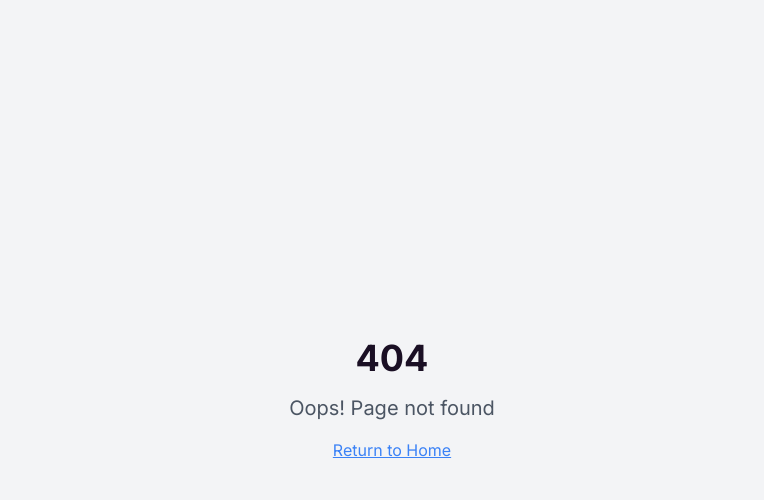
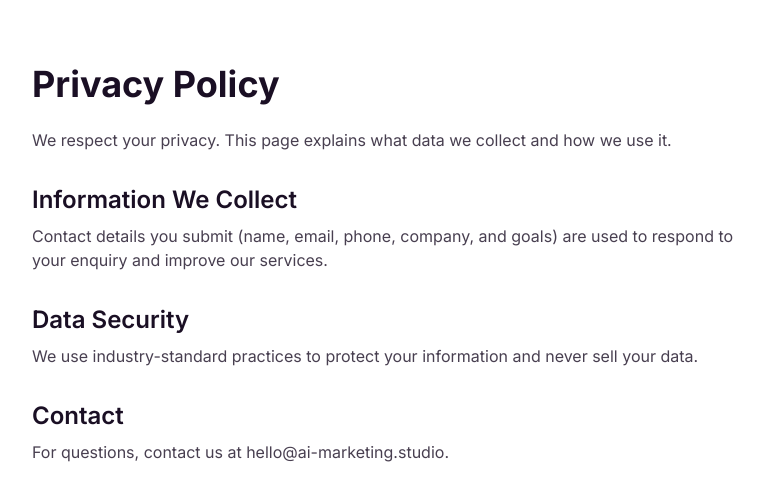
Before and after one commit to KSaiSreeLasya/AXISPHERE1, a React (Vite) app: page /privacy-policy in a window 1280 px wide. Before the commit this address had no page. Shown: the top 500 px of the page, without its empty margins (248-1012 px from the left). Built offline with nearby package versions, Linux system fonts and the light colour scheme.

Commit message:
Create Privacy Policy page
cgen-952ea8381afa4e2a8a839ff5546a08cf

```diff
--- a/client/App.tsx
+++ b/client/App.tsx
@@ -8,6 +8,8 @@ import { QueryClient, QueryClientProvider } from "@tanstack/react-query";
 import { BrowserRouter, Routes, Route } from "react-router-dom";
 import Index from "./pages/Index";
 import NotFound from "./pages/NotFound";
+import PrivacyPolicy from "./pages/PrivacyPolicy";
+import TermsOfService from "./pages/TermsOfService";
 
 const queryClient = new QueryClient();
 
@@ -19,6 +21,8 @@ const App = () => (
       <BrowserRouter>
         <Routes>
           <Route path="/" element={<Index />} />
+          <Route path="/privacy-policy" element={<PrivacyPolicy />} />
+          <Route path="/terms" element={<TermsOfService />} />
           {/* ADD ALL CUSTOM ROUTES ABOVE THE CATCH-ALL "*" ROUTE */}
           <Route path="*" element={<NotFound />} />
         </Routes>
--- /dev/null
+++ b/client/pages/PrivacyPolicy.tsx
@@ -0,0 +1,26 @@
+export default function PrivacyPolicy() {
+  return (
+    <div className="min-h-screen bg-background">
+      <section className="py-16">
+        <div className="container mx-auto px-6 max-w-3xl">
+          <h1 className="text-4xl font-bold mb-6">Privacy Policy</h1>
+          <p className="text-foreground/80 mb-4">
+            We respect your privacy. This page explains what data we collect and how we use it.
+          </p>
+          <h2 className="text-2xl font-semibold mt-8 mb-2">Information We Collect</h2>
+          <p className="text-foreground/80">
+            Contact details you submit (name, email, phone, company, and goals) are used to respond to your enquiry and improve our services.
+          </p>
+          <h2 className="text-2xl font-semibold mt-8 mb-2">Data Security</h2>
+          <p className="text-foreground/80">
+            We use industry-standard practices to protect your information and never sell your data.
+          </p>
+          <h2 className="text-2xl font-semibold mt-8 mb-2">Contact</h2>
+          <p className="text-foreground/80">
+            For questions, contact us at hello@ai-marketing.studio.
+          </p>
+        </div>
+      </section>
+    </div>
+  );
+}
--- /dev/null
+++ b/client/pages/TermsOfService.tsx
@@ -0,0 +1,26 @@
+export default function TermsOfService() {
+  return (
+    <div className="min-h-screen bg-background">
+      <section className="py-16">
+        <div className="container mx-auto px-6 max-w-3xl">
+          <h1 className="text-4xl font-bold mb-6">Terms of Service</h1>
+          <p className="text-foreground/80 mb-4">
+            By using our website and services, you agree to the following terms.
+          </p>
+          <h2 className="text-2xl font-semibold mt-8 mb-2">Use of Service</h2>
+          <p className="text-foreground/80">
+            You agree not to misuse our services or violate applicable laws.
+          </p>
+          <h2 className="text-2xl font-semibold mt-8 mb-2">Liability</h2>
+          <p className="text-foreground/80">
+            We provide services as-is and are not liable for indirect damages arising from their use.
+          </p>
+          <h2 className="text-2xl font-semibold mt-8 mb-2">Changes</h2>
+          <p className="text-foreground/80">
+            We may update these terms. Continued use means you accept the changes.
+          </p>
+        </div>
+      </section>
+    </div>
+  );
+}
```
